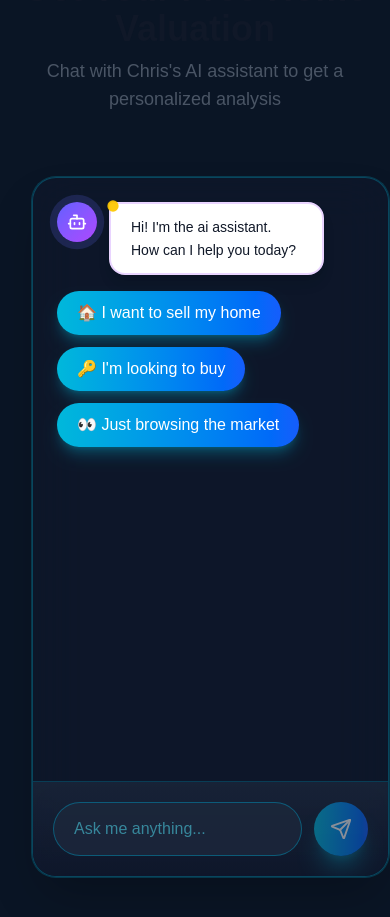
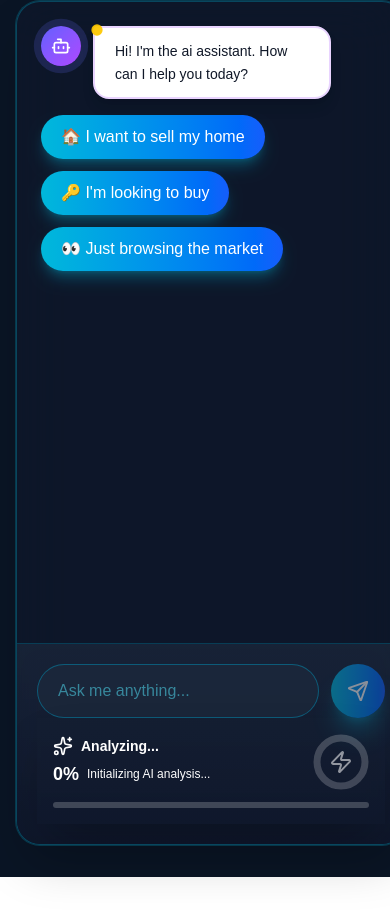
Before and after one commit to TMuse333/lead-gen-from, a Next.js app in the folder frontend/: page / in a window 390 px wide. Shown: the part 6353-7270 px from the top of the page. After the commit the page ends 7230 px from the top, so only its background shows below. Built offline with nearby package versions, Linux system fonts and the light colour scheme.

Commit message:
fuck it we ball

```diff
--- a/frontend/src/components/pageComponents/frontendPages/formPage/formPage.tsx
+++ b/frontend/src/components/pageComponents/frontendPages/formPage/formPage.tsx
@@ -59,14 +59,14 @@ export default function FormPage() {
       <div className="container mx-auto px-4">
         {/* Header */}
 
-        <div className="text-center mb-8">
+        {/* <div className="text-center mb-8">
           <h1 className="text-4xl font-bold text-gray-900 mb-2">
             Get Your Free Home Valuation
           </h1>
           <p className="text-lg text-gray-600">
             Chat with Chris's AI assistant to get a personalized analysis
           </p>
-        </div>
+        </div> */}
 
         {/* Chat Component */}
         <ChatWithTracker  />
--- a/frontend/src/components/ux/chatWithTracker/chat/gameChat.tsx
+++ b/frontend/src/components/ux/chatWithTracker/chat/gameChat.tsx
@@ -72,12 +72,12 @@ export function GameChat({
   };
 
   return (
-    <div className="flex gap-6 w-full max-w-7xl mx-auto">
+    <div className="flex  gap-6 w-full  md:max-w-7xl mx-auto h-screen">
       <RewardSystem trigger={rewardTrigger} />
 
       {/* Chat Container – LEFT */}
       <motion.div
-        className="flex-1 bg-slate-900/70 backdrop-blur-xl rounded-3xl shadow-2xl overflow-hidden border border-cyan-500/30 h-[700px] flex flex-col ring-1 ring-cyan-400/20"
+        className="flex-1 md:max-w-xl h-screen bg-slate-900/70 backdrop-blur-xl rounded-3xl shadow-2xl overflow-hidden border border-cyan-500/30 md:h-[700px] flex flex-col ring-1 ring-cyan-400/20"
         initial={{ opacity: 0, scale: 0.95 }}
         animate={{ opacity: 1, scale: 1 }}
         transition={{ duration: 0.6 }}
@@ -134,7 +134,8 @@ export function GameChat({
         </div>
 
         {/* Input Area */}
-        <div className="p-5 bg-gradient-to-t from-slate-900/90 to-slate-800/70 border-t border-cyan-700/40 backdrop-blur-md">
+        <div className="p-5 bg-gradient-to-t from-slate-900/90 to-slate-800/70 border-t border-cyan-700/40 backdrop-blur-md
+        flex flex-col">
           <div className="flex gap-3">
             <input
               type="text"
@@ -154,7 +155,12 @@ export function GameChat({
             >
               <Send size={22} className="text-white" />
             </motion.button>
+
+
+
+
           </div>
+          <AnalysisTrackerBar />
         </div>
       </motion.div>
 
@@ -164,9 +170,7 @@ export function GameChat({
       </div>
 
       {/* Mobile Tracker Bar */}
-      <div className="md:hidden fixed bottom-0 left-0 right-0 z-50">
-        <AnalysisTrackerBar />
-      </div>
+
     </div>
   );
 }
--- a/frontend/src/components/ux/chatWithTracker/chatWithTracker.tsx
+++ b/frontend/src/components/ux/chatWithTracker/chatWithTracker.tsx
@@ -161,10 +161,10 @@ export default function ChatWithTracker() {
   return (
     <div
     id='chatbot'
-    className="min-h-screen  py-8 px-4
+    className="min-h-screen  py-8 md:px-4
     text-black
     ">
-      <div className="flex gap-6 max-w-7xl mx-auto">
+      <div className="flex gap-6 w-screen items-center justify-center md:max-w-7xl mx-auto">
         {/* DEBUG INFO */}
         {/* <div className="fixed top-4 z-[500] right-4 bg-white p-4 rounded-lg shadow-lg text-xs font-mono z-50">
           <div className="font-bold mb-2">Debug Info:</div>
@@ -175,7 +175,7 @@ export default function ChatWithTracker() {
         </div> */}
 
         {/* Game Chat */}
-        <div className="flex-1">
+        <div className="flex-1 justify-center items-center">
           <GameChat
             messages={messages}
             loading={loading}
--- a/frontend/src/components/ux/chatWithTracker/tracker/trackerbar.tsx
+++ b/frontend/src/components/ux/chatWithTracker/tracker/trackerbar.tsx
@@ -62,7 +62,7 @@ export function AnalysisTrackerBar() {
     <motion.div
       initial={{ y: 100 }}
       animate={{ y: 0 }}
-      className="fixed bottom-0 left-0 right-0 z-40"
+      className="md:hidden z-40"
     >
       <div className="from-cyan-400 via-blue-500 to-cyan-600 p-4 shadow-2xl">
         <div className="flex items-center justify-between text-white">
```
